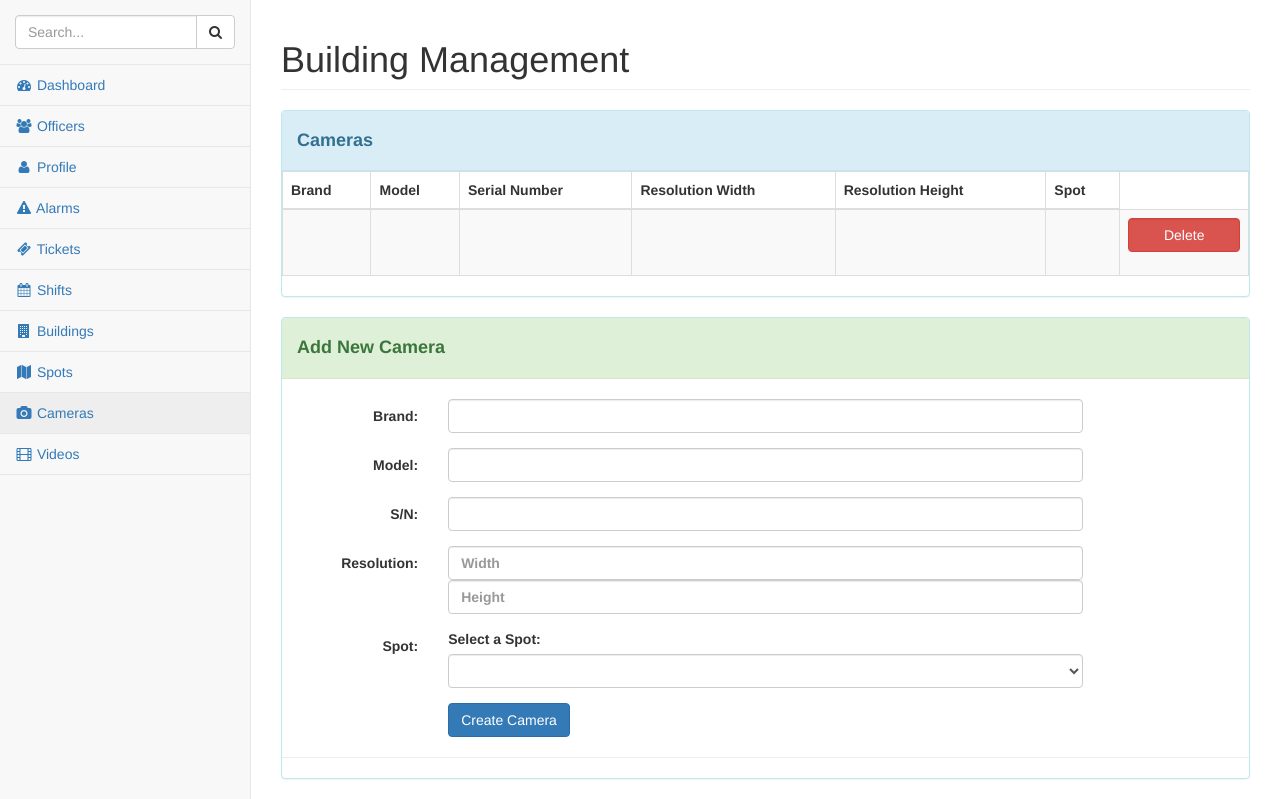
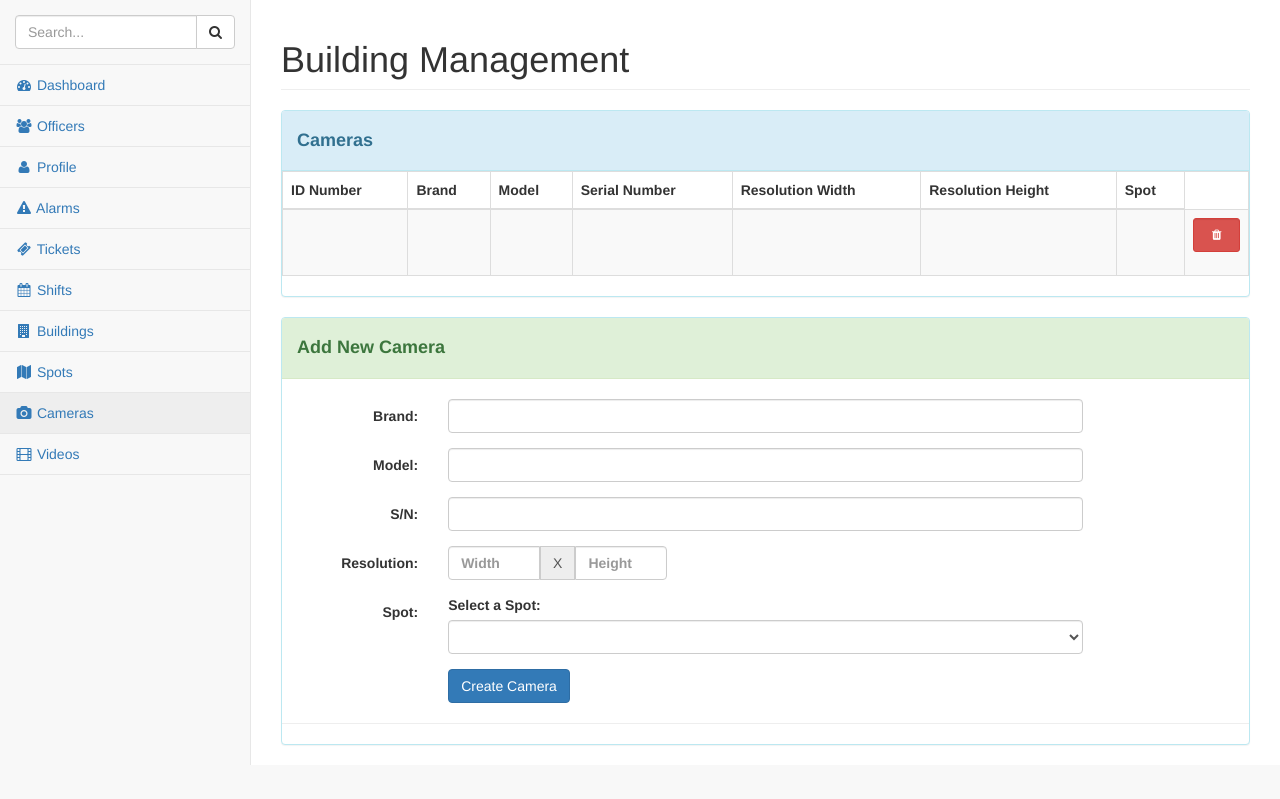
Before and after one commit to jbrack14/SecurityDatabase, a PHP site: page /pages/cameras.php in a window 1280 px wide. Shown: the part 51-850 px from the top of the page. After the commit the page ends 816 px from the top, so only its background shows below. Run offline with PHP 8.4, Linux system fonts and the light colour scheme; the visitor is signed in with stand-in values (Sample User, id 1); tables that the repository leaves empty or names only in its code hold one stand-in row (values such as "Sample post"); data that the repository does not hold is empty.

Commit message:
Small fixes.

```diff
--- a/security/basicFunctions.php
+++ b/security/basicFunctions.php
@@ -128,7 +128,35 @@
 
 	function isSysAdmin($UserUUID)
 	{
-		//TODO: We need admin account in the future.
-		return true;
+		global $db;
+
+    $query = "
+		SELECT 1
+		FROM System_Administrator
+    WHERE Officer_SSN = :ssn
+		";
+
+    $query_params = array(
+			':ssn' => getUserSSN()
+		);
+
+    try
+		{
+			$stmt = $db->prepare($query);
+			$qResult = $stmt->execute($query_params);
+		}
+    	catch(PDOException $ex)
+		{
+			die("Failed to run query: " . $ex->getMessage());
+		}
+
+    $result = false;
+		if($stmt->fetch())
+		{
+		  $result = true;
+		}
+
+		return $result;
+
 	}
 ?>
--- a/security/pages/buildings.php
+++ b/security/pages/buildings.php
@@ -208,7 +208,7 @@
                                   <td><form action="../php/delete_building.php" method="post" role="form" data-toggle="validator">
                                     <div class="form-group">
                                       <input type="hidden" value="<?php echo $row['Name']; ?>" name="delete" id="delete">
-                                      <button type="submit" tabindex="4" class="form-control btn btn-danger"> Delete </button>
+                                      <button type="submit" tabindex="4" class="form-control btn btn-xs btn-danger"><i class="fa fa-trash fa-fw"></i></button>
                                     </div>
                                   </form></td>
                                 </tr>
--- a/security/pages/cameras.php
+++ b/security/pages/cameras.php
@@ -180,6 +180,7 @@
                         <table width="100%" class="table table-striped table-bordered table-hover" id="dataTables-example">
                             <thead>
                                 <tr>
+                                    <th>ID Number</th>
                                     <th>Brand</th>
                                     <th>Model</th>
                                     <th>Serial Number</th>
@@ -191,6 +192,7 @@
                             <tbody>
                               <?php while($row = $cameras->fetch()) { ?>
                                 <tr>
+                                  <td><?php echo $row['Camera_UID']; ?></td>
                                   <td><?php echo $row['Brand']; ?></td>
                                   <td><?php echo $row['Model']; ?></td>
                                   <td><?php echo $row['Serial_Num']; ?></td>
@@ -216,7 +218,7 @@
                                   <td><form action="../php/delete_camera.php" method="post" role="form" data-toggle="validator">
                                     <div class="form-group">
                                       <input type="hidden" value="<?php echo $row['Camera_UID']; ?>" name="delete" id="delete">
-                                      <button type="submit" tabindex="4" class="form-control btn btn-danger"> Delete </button>
+                                      <button type="submit" tabindex="4" class="form-control btn btn-xs btn-danger"><i class="fa fa-trash fa-fw"></i></button>
                                     </div>
                                   </form></td>
                                 </tr>
@@ -252,9 +254,12 @@
                           </div>
                           <div class="form-group">
                             <label class="col-lg-2 control-label">Resolution:</label>
-                            <div class="col-lg-8">
-                              <input class="form-control" name="width" id="width" type="text" placeholder="Width" required>
-                              <input class="form-control" name="height" id="height" type="text"  placeholder="Height" required>
+                            <div class="col-lg-3">
+                              <div class="input-group">
+                                  <input class="form-control" name="width" id="width" type="text" placeholder="Width" required>
+                                  <div class="input-group-addon">X</div>
+                                  <input class="form-control" name="height" id="height" type="text"  placeholder="Height" required>
+                              </div>
                             </div>
                           </div>
                           <div class="form-group">
--- a/security/pages/home.php
+++ b/security/pages/home.php
@@ -3,12 +3,12 @@
     require_once("../basicFunctions.php");
 	doLogInCheck();
 
-    //Get Num Tickets
+    //Get Number Unresolved Tickets
     $query = "
         SELECT
             *
         FROM Ticket
-        ORDER BY Time_Created
+        WHERE Result IS NULL
     ";
 
     try{
@@ -253,7 +253,7 @@
                                 </div>
                                 <div class="col-xs-9 text-right">
                                     <div class="huge">12</div>
-                                    <div>View Surveillance Video</div>
+                                    <div>Surveillance Videos</div>
                                 </div>
                             </div>
                         </div>
--- a/security/pages/shifts.php
+++ b/security/pages/shifts.php
@@ -293,7 +293,7 @@
                                   <form action="../php/delete_shift.php" method="post" role="form" data-toggle="validator">
                                     <div class="form-group">
                                       <input type="hidden" value="<?php echo $row['Shift_UUID']; ?>" name="delete" id="delete">
-                                      <button type="submit" tabindex="4" class="form-control btn btn-danger"> Delete </button>
+                                      <button type="submit" tabindex="4" class="form-control btn btn-xs btn-danger"><i class="fa fa-trash fa-fw"></i></button>
                                     </div>
                                   </form>
                                 </td>
```
